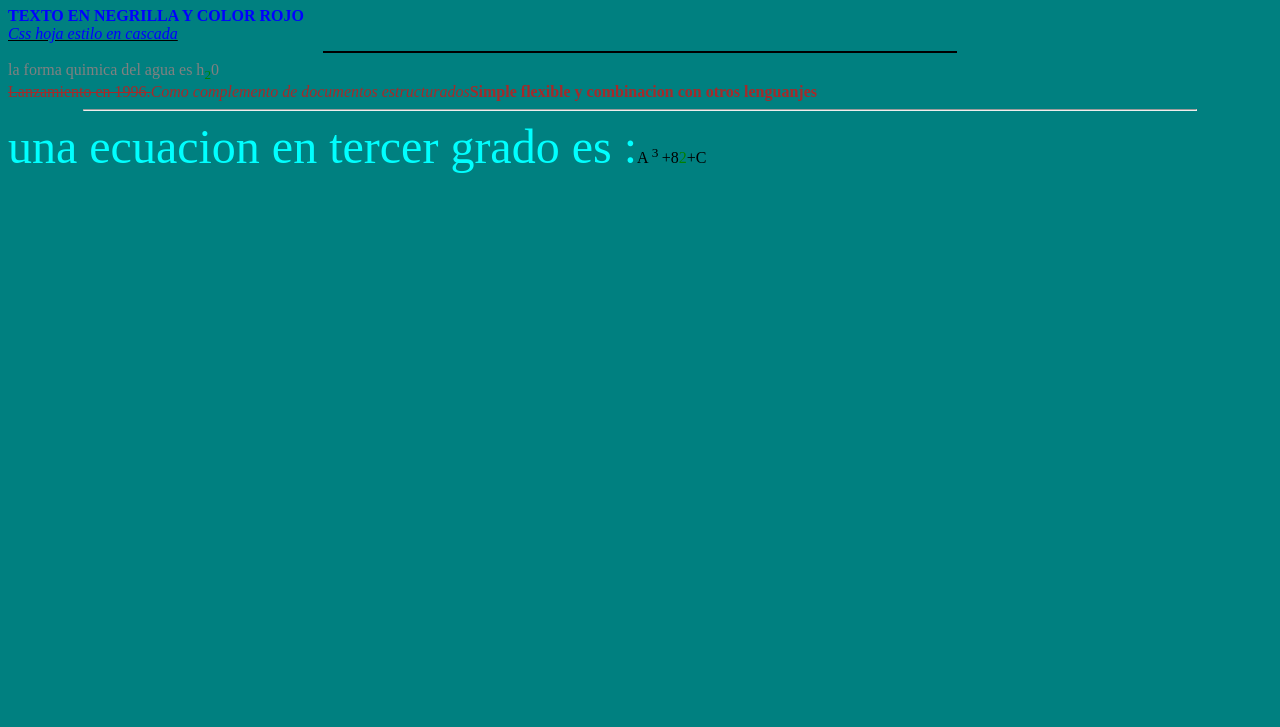
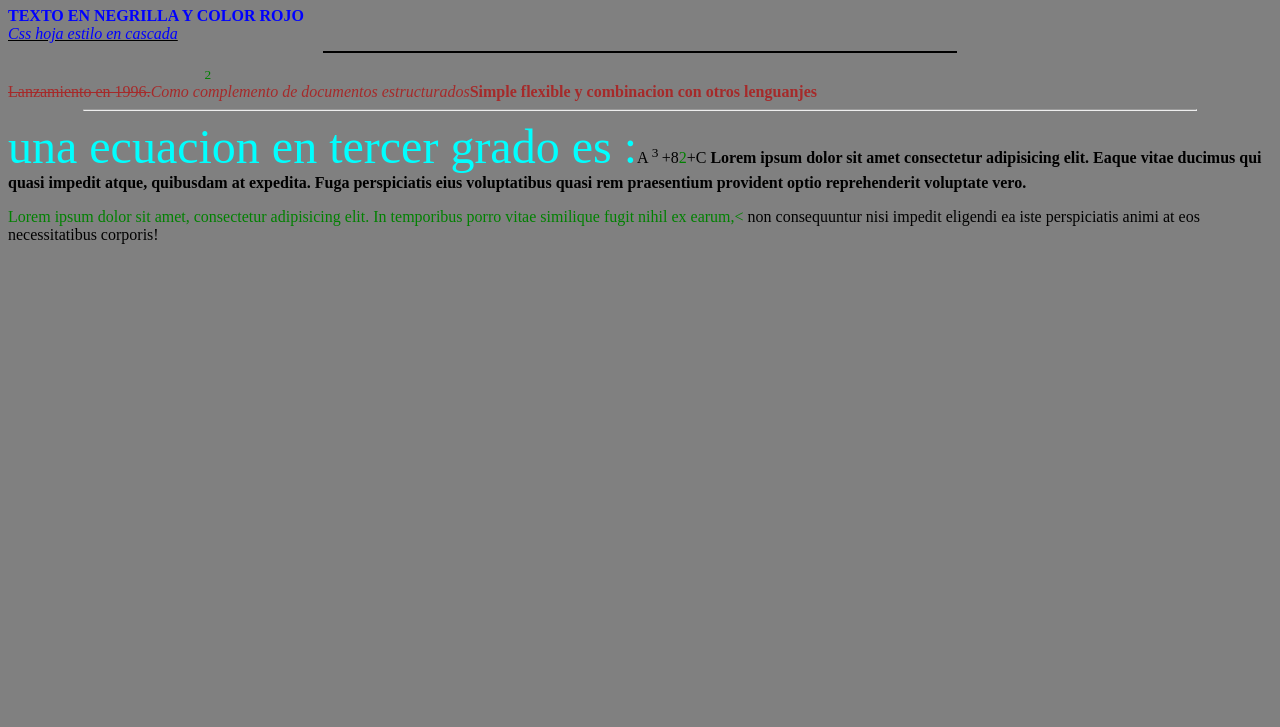
Before and after one commit to JOSEDANIEL774/HTML, a plain HTML site: page PROYECTO HTML/TAREA.html in a window 1280 px wide. Shown: the part 73-800 px from the top of the page. Drawn offline with Linux system fonts and the light colour scheme.

Commit message:
update 11/08/2022

```diff
--- a/PROYECTO HTML/TAREA.html
+++ b/PROYECTO HTML/TAREA.html
@@ -7,7 +7,7 @@
     <title>TAREA
     </title>
 </head>
-<body bgcolor="teal" >
+<body bgcolor="gray" >
     <h1>INTRODUCCION HTML CSS</h1>
     <b><font color="blue">TEXTO EN NEGRILLA Y COLOR ROJO
     </font></b>
@@ -19,6 +19,8 @@
     <font color="brown"><s>Lanzamiento en 1996.</s><i>Como complemento de documentos estructurados</i><b>Simple flexible y combinacion con otros lenguanjes</b></font>
     <hr align="center"width="88%">
     <font color="aqua" size="12"face="Algerian">una ecuacion en tercer grado es :</font>A <SUP><font color="black">3</font> </SUP>+8<font color="green">2</font></sup>+C
+    <b>Lorem ipsum dolor sit amet consectetur adipisicing elit. Eaque vitae ducimus qui quasi impedit atque, quibusdam at expedita. Fuga perspiciatis eius voluptatibus quasi rem praesentium provident optio reprehenderit voluptate vero.</b>
+    <p><font face ="jokerman" color="green"> Lorem ipsum dolor sit amet, consectetur adipisicing elit. In temporibus porro vitae similique fugit nihil ex earum,<</font> non consequuntur nisi impedit eligendi ea iste perspiciatis animi at eos necessitatibus corporis!</p>
 
 </body>
 </html>
```
